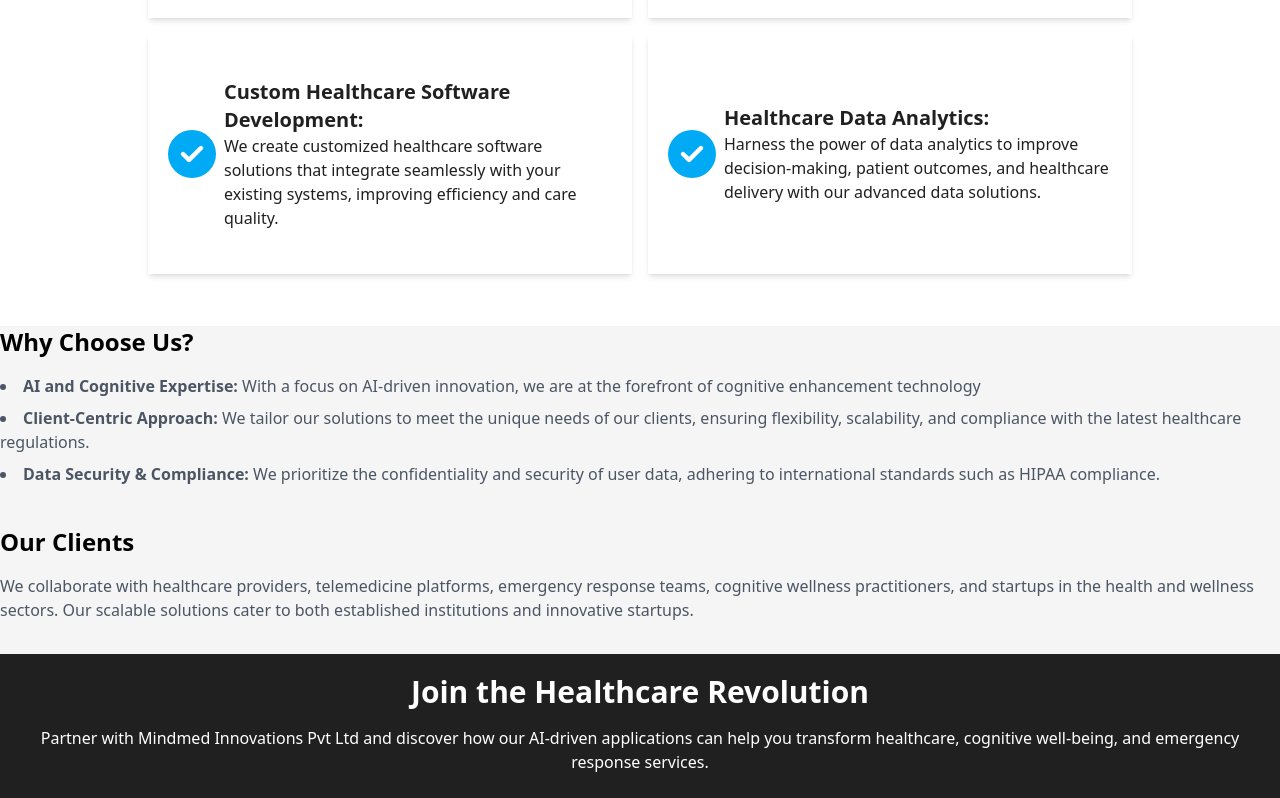
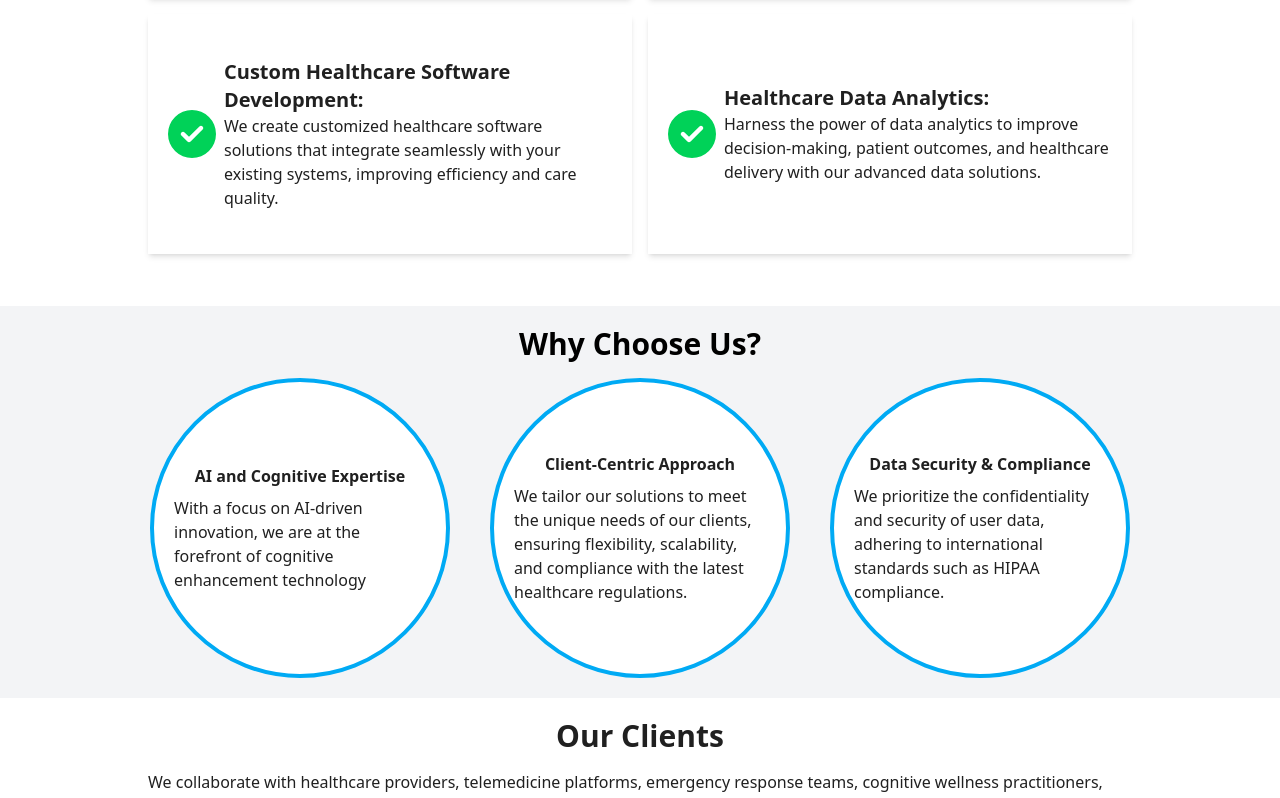
Before and after one commit to sourabhsjadhav99/mindmed, a React (Vite) app: page / in a window 1280 px wide. Shown: the part 1680-2478 px from the top of the page. Built offline with nearby package versions, Linux system fonts and the light colour scheme.

Commit message:
navbar and home completed

```diff
--- a/src/components/Navbar.jsx
+++ b/src/components/Navbar.jsx
@@ -24,9 +24,9 @@ function Header() {
         <div className="w-[100%] md:w-[95%] lg:w-[90%] xl:w-[80%] h-full flex justify-between items-center ">
           <div className="min-w-[10%] h-full flex justify-center items-center gap-2">
             <div className="flex justify-center items-center">
-              <img src={mindlogo} alt="" className="h-[40px] w-[40px]" />{" "}
+              <img src={mindlogo} alt="" className="h-[30px] w-[30px] md:h-[40px] md:w-[40px]" />{" "}
             </div>
-            <h3 className="text-3xl font-bold h-[80%] hidden md:flex justify-center items-center">
+            <h3 className="text-xl md:text-3xl font-bold h-[80%] flex justify-center items-center">
              <span className="text-secondary">Mindmed </span> <span className="text-ternary">Innovations</span>
             </h3>
           </div>
@@ -49,7 +49,7 @@ function Header() {
                     return `font-semibold h-full flex items-center transition-colors duration-300 ease-in-out  ${
                       applyActiveClass
                         ? "text-ternary border-b-4 border-ternary font-bold"
-                        : "text-gray-500 border-b-4 border-transparent hover:border-gray-200"
+                        : "text-gray-500 border-b-4 border-transparent hover:border-secondary hover:text-secondary"
                     }`;
                   }}
                 >
@@ -70,8 +70,8 @@ function Header() {
           isOpenNavLinks ? "translate-x-0" : "translate-x-full"
         }`}
       >
-        <button className="text-xl self-end mb-4" onClick={toggleNavLinks}>
-          <IoClose />
+        <button className="text-xl self-end mb-4" onClick={()=>setIsOpenNavLinks(false)}>
+          <IoClose/>
         </button>
         <div
           className="flex flex-col items-start space-y-4 py-4 w-full"
@@ -79,7 +79,7 @@ function Header() {
         >
           {navdata.map((link) => {
             return (
-              <div key={link.id} className="w-full border-b border-gray-300">
+              <div key={link.id} className="w-full border-b-2 border-gray-200">
                 <NavLink
                   to={link.path}
                   key={link.id}
@@ -94,7 +94,7 @@ function Header() {
                     return `font-semibold h-full flex items-center transition-colors duration-300 ease-in-out  ${
                       applyActiveClass
                         ? "text-ternary  font-bold"
-                        : "text-gray-500 border-transparent hover:border-gray-200"
+                        : "text-gray-500 border-transparent hover:text-secondary"
                     }`;
                   }}
                   onClick={toggleNavLinks}
--- a/src/components/home/Card.jsx
+++ b/src/components/home/ServicesCard.jsx
@@ -1,8 +1,8 @@
 import { FaCircleCheck } from "react-icons/fa6";
-function Card({ title, description }) {
+function ServicesCard({ title, description }) {
   return (
     <div className="flex bg-white p-5  items-center gap-2 shadow-md">
-      <div className="text-5xl text-secondary">
+      <div className="text-5xl text-ternary">
         <FaCircleCheck />
       </div>
       <div className="">
@@ -13,4 +13,4 @@ function Card({ title, description }) {
   );
 }
 
-export default Card;
+export default ServicesCard;
--- /dev/null
+++ b/src/components/home/WhyChooseUsCard.jsx
@@ -0,0 +1,11 @@
+import { FaCircleCheck } from "react-icons/fa6";
+function WhyChooseUsCard({ title, description }) {
+  return (
+    <div className="flex flex-col w-[300px] h-[300px] border-4 border-secondary bg-white p-5 justify-center items-center gap-2 rounded-full">
+      <h2 className="text-md font-bold text-primary">{title}</h2>
+      <p className="text-md text-primary ">{description}</p>
+    </div>
+  );
+}
+
+export default WhyChooseUsCard;
--- a/src/pages/Home.jsx
+++ b/src/pages/Home.jsx
@@ -1,8 +1,9 @@
 // Home.js
 import { homeContent } from "../utils/homeContent"; // Adjust the path based on your folder structure
 import who_we_are from "../assets/images/who_we_are.jpg";
-import Card from "../components/home/Card";
+import ServicesCard from "../components/home/ServicesCard";
 import { IoIosArrowDroprightCircle } from "react-icons/io";
+import WhyChooseUsCard from "../components/home/WhyChooseUsCard";
 export default function Home() {
   return (
     <div className="w-full m-0 flex flex-col items-center">
@@ -11,9 +12,11 @@ export default function Home() {
         <h3 className="text-lg text-gray-500 font-semibold text-center uppercase tracking-wide">
           {homeContent.heading}
         </h3>
-        <h1 className="text-6xl font-bold text-center text-gray-700 ">
+        <h1 className="text-5xl lg:text-6xl font-bold text-center">
           <span className="text-primary">Innovating Healthcare for a</span>{" "}
-          <span className="text-secondary">Better Tomorrow</span>
+          <span className="text-secondary block lg:inline">
+            Better Tomorrow
+          </span>
         </h1>
 
         <p className="text-center text-primary text-lg">
@@ -41,13 +44,15 @@ export default function Home() {
       </section>
 
       {/* Vision Section */}
-      <section className="w-[100%] md:w-[95%] lg:w-[90%] xl:w-[80%] flex flex-col p-5 pb-10 justify-center items-center ">
+      <section className="w-full bg-gray-100 flex items-center justify-center">
+        <div className="w-[100%] md:w-[95%] lg:w-[90%] xl:w-[80%] flex flex-col items-center p-5">
           <h3 className="text-3xl font-semibold mb-4 text-primary">
             {homeContent.visionMission.vision.title}
           </h3>
           <p className="text-primary text-md">
             {homeContent.visionMission.vision.description}
           </p>
+        </div>
       </section>
 
       {/* Mission Section */}
@@ -56,16 +61,7 @@ export default function Home() {
           <h3 className="text-3xl font-semibold mb-4 text-white ">
             {homeContent.visionMission.mission.title}
           </h3>
-          {/* <ul className="list-inside grid grid-cols-1 md:grid-cols-3 gap-5">
-            {homeContent.visionMission.mission.points.map((point, index) => (
-              <li
-                key={index}
-                className="bg-white text-lg rounded-xl p-5"
-              >
-                {point}
-              </li>
-            ))}
-          </ul> */}
+
           <ul className="list-inside">
             {homeContent.visionMission.mission.points.map((point, index) => (
               <li
@@ -92,7 +88,7 @@ export default function Home() {
           </h3>
           <div className="grid  grid-cols-1 md:grid-cols-2 grid-rows-1 md:grid-rows-2 gap-4">
             {homeContent.services.items.map((service, index) => (
-              <Card
+              <ServicesCard
                 key={index}
                 title={service.title}
                 description={service.description}
@@ -104,35 +100,45 @@ export default function Home() {
       </section>
 
       {/* Why Choose Us Section */}
-      <section className="mb-8">
-        <h3 className="text-2xl font-semibold mb-4">
+      <section className="w-full bg-gray-100 flex items-center justify-center">
+        <div className="w-[100%] md:w-[95%] lg:w-[90%] xl:w-[80%] flex flex-col items-center p-5">
+          <h3 className="text-3xl font-semibold mb-4">
             {homeContent.whyChooseUs.title}
           </h3>
-        <ul className="list-disc list-inside text-gray-600">
+          <div className="grid grid-cols-1 md:grid-cols-3 gap-10">
             {homeContent.whyChooseUs.items.map((service, index) => (
-            <li key={index} className="mb-2">
-              <strong>{service.title}:</strong> {service.description}
-            </li>
+              <WhyChooseUsCard
+                key={index}
+                title={service.title}
+                description={service.description}
+              />
             ))}
-        </ul>
+          </div>
+        </div>
       </section>
 
       {/* Clients Section */}
-      <section className="mb-8 ">
-        <h3 className="text-2xl font-semibold mb-4 ">
+      <section className="w-full bg-white flex items-center justify-center">
+        <div className="w-[100%] md:w-[95%] lg:w-[90%] xl:w-[80%] flex flex-col items-center p-5">
+          <h3 className="text-3xl font-semibold mb-4 text-primary">
             {homeContent.clients.title}
           </h3>
-        <p className="text-gray-600">{homeContent.clients.description}</p>
+          <p className="text-md text-primary">
+            {homeContent.clients.description}
+          </p>
+        </div>
       </section>
 
       {/* Call to Action Section */}
-      <section className="text-center w-[100%]  bg-primary p-5">
+      <section className="w-full bg-primary flex items-center justify-center">
+        <div className="w-[100%] md:w-[95%] lg:w-[90%] xl:w-[80%] flex flex-col items-center p-5">
           <h3 className="text-3xl font-semibold mb-4 text-white">
             {homeContent.callToAction.title}
           </h3>
           <p className="mb-4 text-white">
             {homeContent.callToAction.description}
           </p>
+        </div>
       </section>
     </div>
   );
```
Lines whose indentation alone changed are shown as unchanged.
